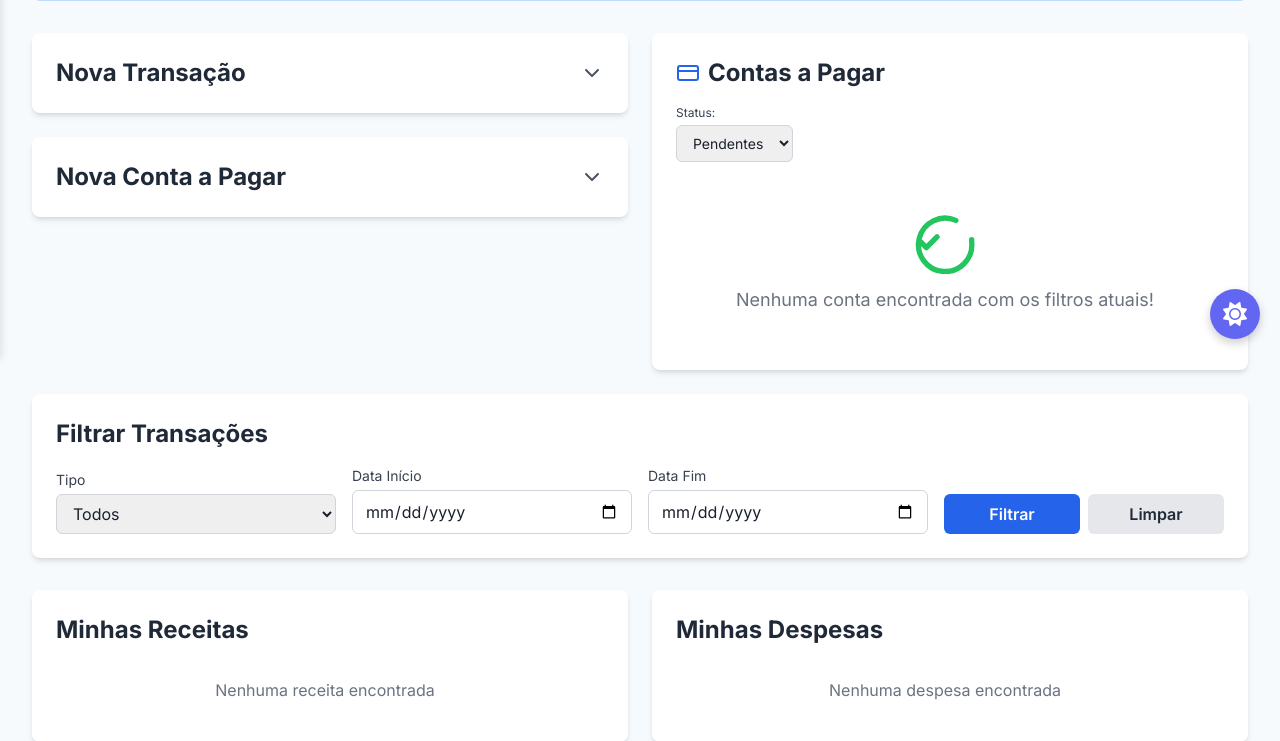
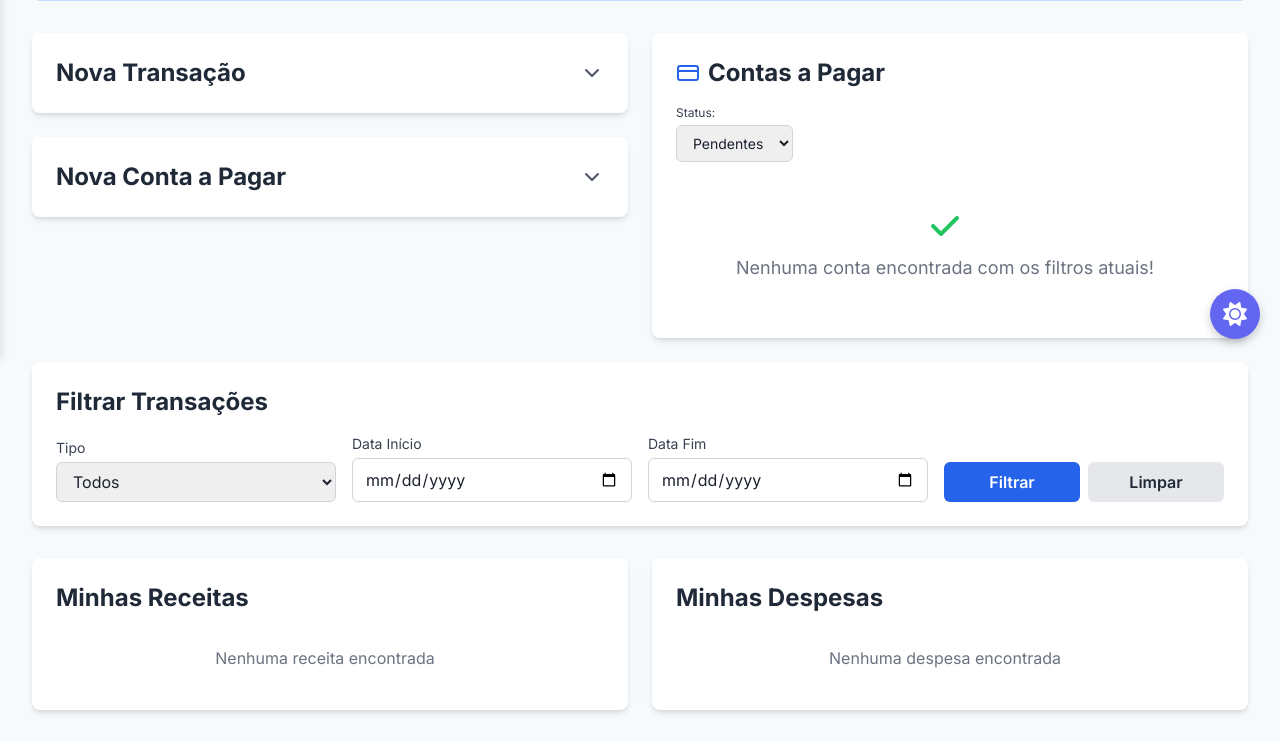
Before and after one commit to txpbm800/app.py, a Flask app: page / in a window 1280 px wide. Shown: the part 441-1182 px from the top of the page. After the commit the page ends 1155 px from the top, so only its background shows below. Run offline with Flask 3, Linux system fonts and the light colour scheme; the visitor is signed in with stand-in values (Sample User, id 1); data that the repository does not hold is empty; some libraries are stand-ins or nearby versions.

```diff
--- a/templates/index.html
+++ b/templates/index.html
@@ -351,6 +351,16 @@
 
         .bg-yellow-100 { background-color: #fefce8; }
         html.dark .bg-yellow-100 { background-color: #2D3A54; }
+
+        /* Estilo para o ícone de check na seção "Contas a Pagar" */
+        .bill-check-icon {
+            /* Remove o círculo e centraliza */
+            display: inline-flex;
+            align-items: center;
+            justify-content: center;
+            font-size: 2.0rem; /* Aumenta o tamanho do ícone */
+            color: #22c55e; /* Tailwind green-500 */
+        }
     </style>
 </head>
 <body class="min-h-screen p-4 sm:p-6 lg:p-8">
@@ -693,7 +703,8 @@
                         <div class="space-y-4">
                             {% if not bills %}
                                 <div class="text-center py-8 flex flex-col items-center justify-center">
-                                    <svg xmlns="http://www.w3.org/2000/svg" width="64" height="64" viewBox="0 0 24 24" fill="none" stroke="currentColor" stroke-width="2" stroke-linecap="round" stroke-linejoin="round" class="lucide lucide-check-circle text-green-500 mb-3"><path d="M22 11.08V12a10 10 0 1 1-5.93-8.1"/><path d="m3 12.08 2 2 4-4"/></svg>
+                                    {# Ícone de check atualizado #}
+                                    <i class="fas fa-check bill-check-icon mb-3"></i>
                                     <p class="text-gray-500 text-lg">Nenhuma conta encontrada com os filtros atuais!</p>
                                 </div>
                             {% else %}
```
